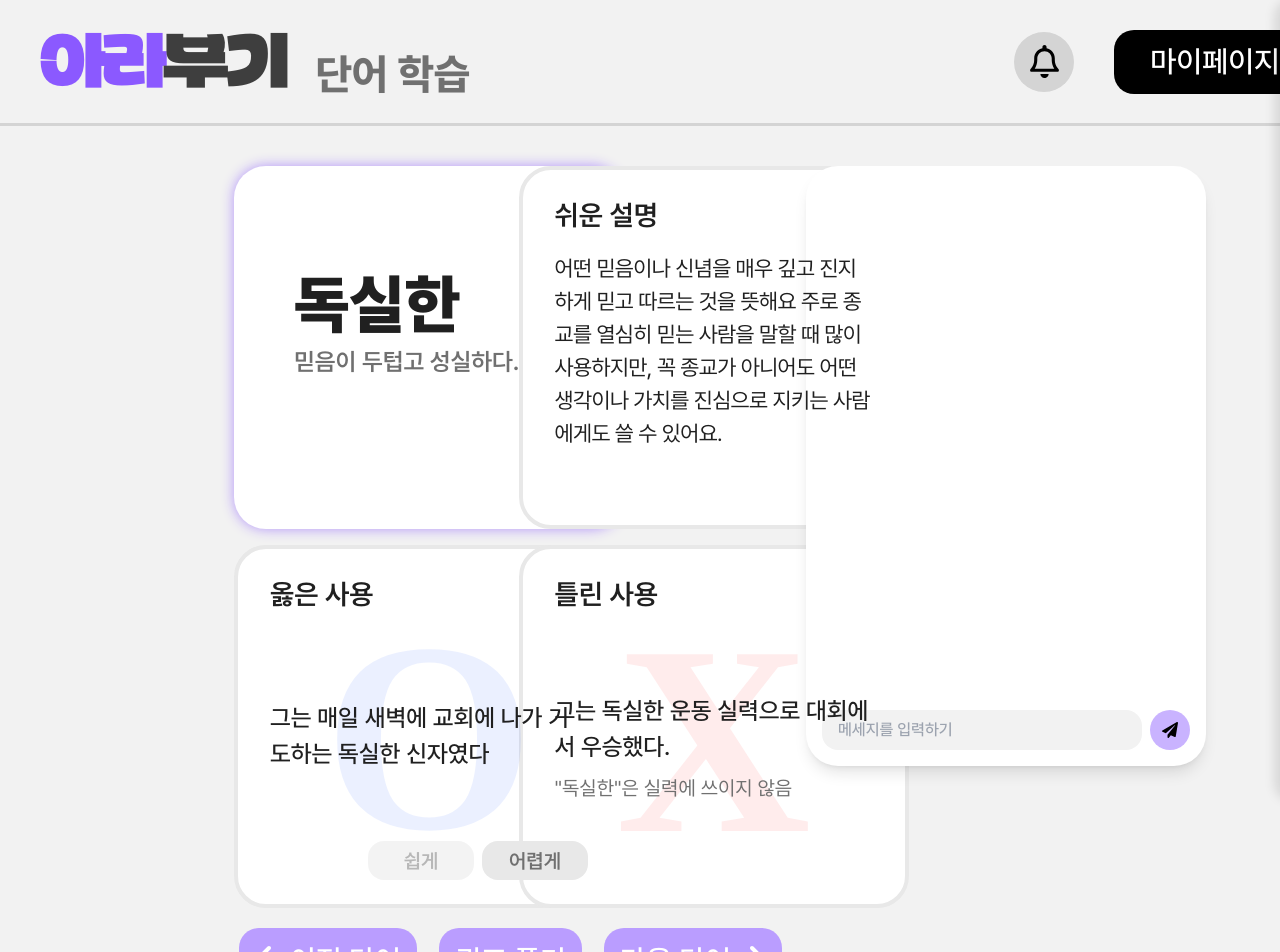
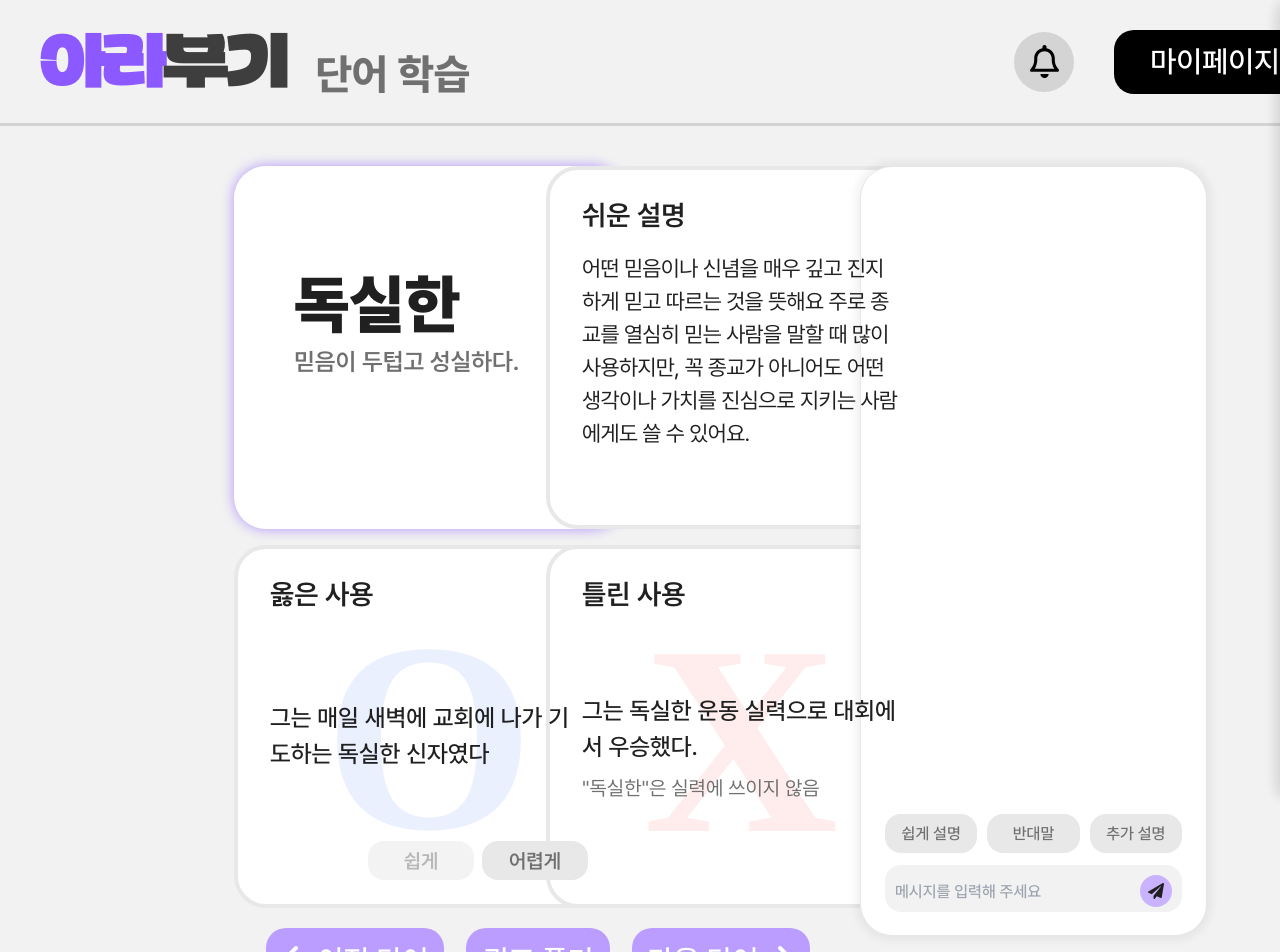
Before and after one commit to boostcampaitech7/level4-nlp-finalproject-hackathon-nlp-04-lv3, a React (Vite) app in the folder frontend/: page /vocab/1 in a window 1280 px wide. Shown: the top 952 px of the page. Built offline with nearby package versions, Linux system fonts and the light colour scheme.

Commit message:
feat: VocabChatInterface 추가
#36

```diff
--- /dev/null
+++ b/frontend/src/components/VocabChatInterface.tsx
@@ -0,0 +1,239 @@
+import React, { useState, useEffect, useRef } from 'react';
+import { FaPaperPlane } from 'react-icons/fa';
+import Button from './Button';
+import 'styles/scrollbar.css'
+
+interface Message {
+  userMessage: string;
+  botMessage: string;
+  timestamp: string;
+}
+
+interface VocabChatInterfaceProps {
+  vocabId: string;
+}
+
+export const VocabChatInterface: React.FC<VocabChatInterfaceProps> = ({ vocabId }) => {
+  const [messages, setMessages] = useState<Message[]>([]);
+  const [inputMessage, setInputMessage] = useState('');
+  const [conversationId, setConversationId] = useState<string | null>(null);
+  const [isLoading, setIsLoading] = useState(false);
+  const chatContainerRef = useRef<HTMLDivElement>(null);
+
+  // 새 메시지가 추가될 때마다 스크롤을 아래로 이동
+  useEffect(() => {
+    if (chatContainerRef.current) {
+      chatContainerRef.current.scrollTop = chatContainerRef.current.scrollHeight;
+    }
+  }, [messages]);
+
+  useEffect(() => {
+    // 대화 내역 불러오기
+    const fetchChatHistory = async () => {
+      if (!conversationId) return;
+
+      try {
+        const response = await fetch(`/api/v1/chatbot/conversations/${conversationId}`, {
+          headers: {
+            'Authorization': `Bearer ${localStorage.getItem('token')}`,
+          },
+        });
+
+        if (!response.ok) {
+          throw new Error('Failed to fetch chat history');
+        }
+
+        const data = await response.json();
+        if (data.status === 'success' && Array.isArray(data.data.messages)) {
+          setMessages(data.data.messages);
+        }
+      } catch (error) {
+        console.error('Failed to fetch chat history:', error);
+      }
+    };
+
+    fetchChatHistory();
+  }, [conversationId]);
+
+  const sendMessage = async (message: string) => {
+    if (!message.trim()) return;
+
+    setIsLoading(true);
+    // 즉시 사용자 메시지를 UI에 표시
+    const newMessage: Message = {
+      userMessage: message,
+      botMessage: '',
+      timestamp: new Date().toISOString()
+    };
+    setMessages(prev => [...prev, newMessage]);
+    setInputMessage('');
+
+    try {
+      const response = await fetch('/api/v1/chatbot/messages', {
+        method: 'POST',
+        headers: {
+          'Content-Type': 'application/json',
+          'Authorization': `Bearer ${localStorage.getItem('token')}`,
+        },
+        body: JSON.stringify({
+          conversationId: conversationId || undefined,
+          userMessage: message,
+          vocabId: vocabId
+        }),
+      });
+
+      if (!response.ok) {
+        throw new Error('Failed to send message');
+      }
+
+      const data = await response.json();
+      if (data.status === 'success') {
+        setConversationId(data.data.conversationId);
+        // 기존 메시지 배열에서 마지막 메시지를 업데이트
+        setMessages(prev => {
+          if (prev.length === 0) return prev;
+
+          return prev.map((message, index) => {
+            if (index === prev.length - 1) {
+              return {
+                userMessage: message.userMessage,
+                botMessage: data.data.botMessage,
+                timestamp: message.timestamp
+              };
+            }
+            return message;
+          });
+        });
+      }
+    } catch (error) {
+      console.error('Failed to send message:', error);
+      // 에러 발생 시 에러 메시지를 챗봇 응답으로 표시
+      setMessages(prev => {
+        if (prev.length === 0) return prev;
+
+        return prev.map((message, index) => {
+          if (index === prev.length - 1) {
+            return {
+              userMessage: message.userMessage,
+              botMessage: '죄송합니다. 메시지 전송 중 오류가 발생했습니다.',
+              timestamp: message.timestamp
+            };
+          }
+          return message;
+        });
+      });
+    } finally {
+      setIsLoading(false);
+    }
+  };
+
+  const handleButtonClick = (text: string) => {
+    if (!isLoading) {
+      sendMessage(text);
+    }
+  };
+
+  return (
+    <div className="w-[345px] flex-col justify-center items-center gap-2.5 inline-flex">
+      <div className="h-[770px] pb-[9px] bg-surface-primary-2 rounded-[32px] shadow-[0px_0px_8.100000381469727px_5px_rgba(0,0,0,0.05)] border flex-col justify-start items-center flex overflow-hidden">
+        <div className="w-[345px] h-[770px] px-6 py-[17px] flex-col justify-between items-center inline-flex">
+          {/* Chat history area */}
+          <div
+            ref={chatContainerRef}
+            className="self-stretch h-[600px] flex-col justify-start items-center gap-4 flex overflow-y-auto"
+          >
+            {messages.map((message, index) => (
+              <div key={index} className="w-full space-y-4">
+                <div className="flex justify-end">
+                  <div className="max-w-[80%] bg-button-primary-1 text-surface-secondary rounded-2xl p-3">
+                    {message.userMessage}
+                  </div>
+                </div>
+                {(message.botMessage || isLoading) && (
+                  <div className="flex justify-start">
+                    <div className="max-w-[80%] bg-surface-secondary rounded-2xl p-3">
+                      {message.botMessage || '답변을 생성하고 있습니다...'}
+                    </div>
+                  </div>
+                )}
+              </div>
+            ))}
+          </div>
+
+          {/* Chat input area */}
+          {/* Chat input area */}
+<div className="w-full h-[126.95px] pt-[30px] flex-col justify-start items-center gap-3 flex">
+  <div className="w-full justify-center items-center gap-2.5 flex"> {/* inline-flex -> flex + flex-wrap */}
+  <Button
+    size="small"
+    color="grey"
+    text="쉽게 설명"
+    onClick={() => handleButtonClick("쉽게 설명해주세요")}
+    plusClasses="px-[10px] button-s flex-1 min-w-[92px]" // flex-1 + min-width 추가
+  />
+  <Button
+    size="small"
+    color="grey"
+    text="반대말"
+    onClick={() => handleButtonClick("반대말을 알려주세요")}
+    plusClasses="px-[10px] button-s flex-1 min-w-[92px]"
+  />
+  <Button
+    size="small"
+    color="grey"
+    text="추가 설명"
+    onClick={() => handleButtonClick("추가 설명해주세요")}
+    plusClasses="px-[10px] button-s flex-1 min-w-[92px]"
+  />
+</div>
+  <div className="w-full h-[47px] p-2.5 bg-surface-secondary rounded-2xl flex justify-center items-start">
+    <form
+      onSubmit={(e) => {
+        e.preventDefault();
+        if (!isLoading) {
+          sendMessage(inputMessage);
+        }
+      }}
+      className="w-full"
+    >
+      <div className="flex items-center gap-2">
+        <div className="flex-1">
+          <input
+            type="text"
+            value={inputMessage}
+            onChange={(e) => setInputMessage(e.target.value)}
+            placeholder="메시지를 입력해 주세요"
+            className="w-full h-8 text-text-secondary button-s bg-transparent outline-none"
+            disabled={isLoading}
+          />
+        </div>
+        <button
+          type="submit"
+          className="flex-shrink-0 w-8 h-8 bg-surface-primary-1 rounded-full flex items-center justify-center hover:bg-button-primary-hover-1 transition-colors disabled:opacity-50 disabled:cursor-not-allowed"
+          disabled={isLoading}
+        >
+          <FaPaperPlane size={16} className="text-text-primary" />
+        </button>
+      </div>
+    </form>
+  </div>
+</div>
+
+        </div>
+      </div>
+      {/* Help section */}
+      <div className="justify-start items-center inline-flex">
+        <div className="w-[32px] h-[32px] px-[11px] py-0.5 bg-white/80 rounded-[17.50px] border-2 border-[#707070] flex-col justify-center items-center gap-2.5 inline-flex">
+          <div className="text-center text-text-secondary body-s leading-[31.20px] tracking-tight">
+            ?
+          </div>
+        </div>
+        <div className="p-2.5 justify-center items-center gap-2.5 flex">
+          <div className="text-text-secondary body-s">
+            현재 페이지의 사용법 알아보기
+          </div>
+        </div>
+      </div>
+    </div>
+  );
+};
--- a/frontend/src/pages/vocab/VocabDetailPage/VocabDetailPage.tsx
+++ b/frontend/src/pages/vocab/VocabDetailPage/VocabDetailPage.tsx
@@ -2,7 +2,7 @@ import React, { useState } from 'react';
 import { VocabCard } from './VocabCard';
 import { VocabDetailType } from './types';
 import Button from 'components/Button';
-import {ChatInterface} from 'components/ChatInterface'; // Import ChatInterface component
+import {VocabChatInterface} from 'components/VocabChatInterface'; // Import VocabChatInterface component
 import { useNavigate, useParams } from 'react-router-dom'
 
 export const VocabDetailPage: React.FC = () => {
@@ -94,7 +94,7 @@ export const VocabDetailPage: React.FC = () => {
           </div>
 
           {/* Right section with chat UI */}
-          <ChatInterface vocabId={String(vocabData.vocab_id)} />
+          <VocabChatInterface vocabId={String(vocabData.vocab_id)} />
         </div>
       </main>
     </div>
```
